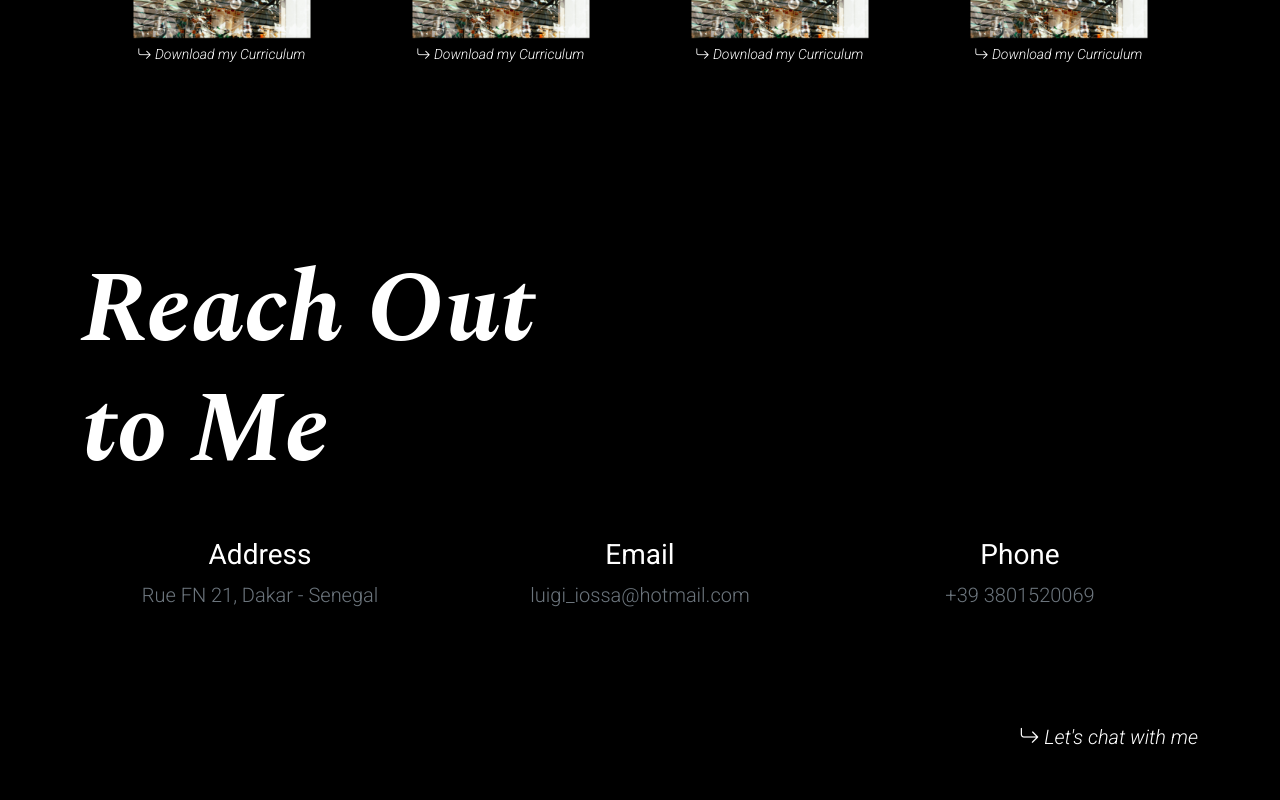
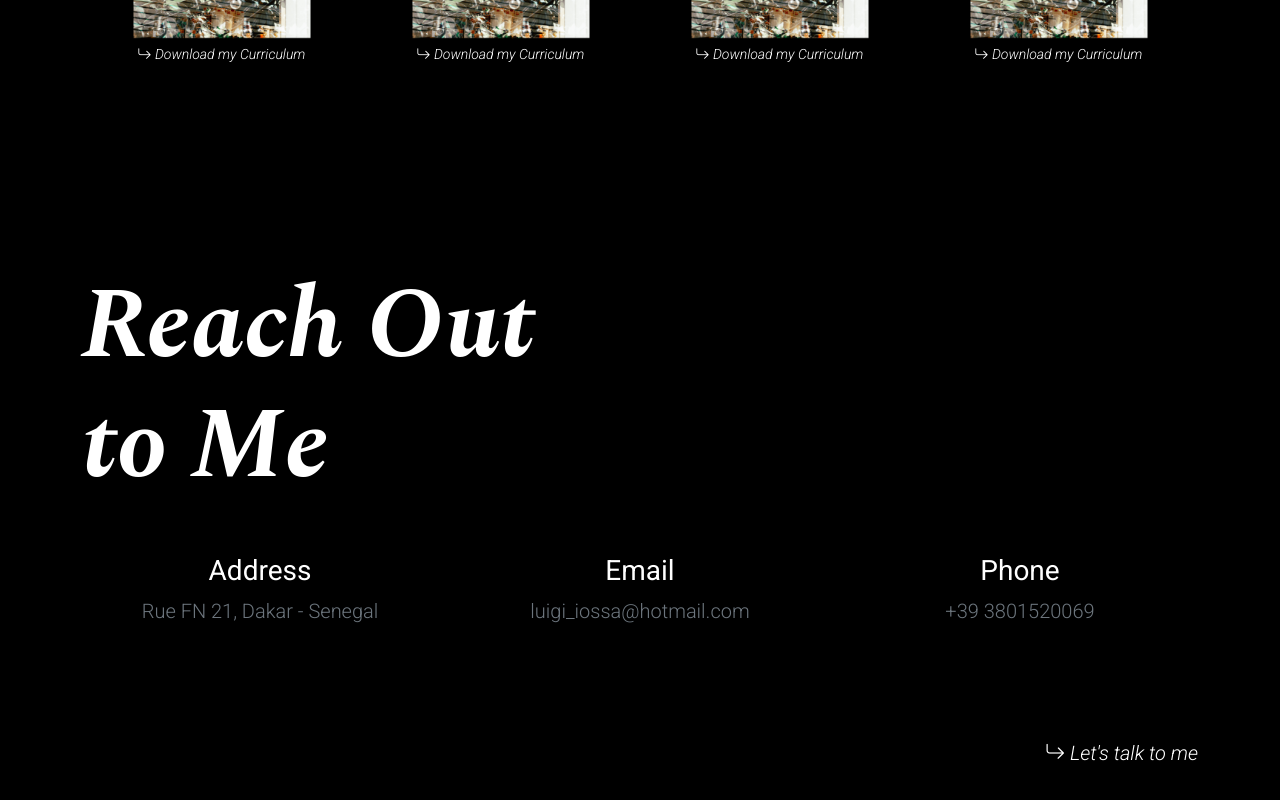
Before and after one commit to Luigi-stack/my-portfolio, a React (Vite) app: page / in a window 1280 px wide. Shown: the part 1940-2740 px from the top of the page. Built offline with nearby package versions, Linux system fonts and the light colour scheme.

Commit message:
let's talk to me

```diff
--- a/src/App.css
+++ b/src/App.css
@@ -40,5 +40,5 @@
 }
 
 #contact {
-  margin-top: 7.5rem;
+  margin-top: 8.5rem;
 }
--- a/src/components/Contact.jsx
+++ b/src/components/Contact.jsx
@@ -49,7 +49,7 @@
                     <Col className="d-flex justify-content-end my-5">
                         <p>
                             {/* eslint-disable-next-line react/no-unescaped-entities */}
-                            <a href="https://api.whatsapp.com/send/?phone=393801520069&text&type=phone_number&app_absent=0" className="link-offset-2 link-underline link-underline-opacity-0"><i className="bi bi-arrow-return-right text-white fs-5"> Let's chat with me</i></a>
+                            <a href="https://api.whatsapp.com/send/?phone=393801520069&text&type=phone_number&app_absent=0" className="link-offset-2 link-underline link-underline-opacity-0"><i className="bi bi-arrow-return-right text-white fs-5"> Let's talk to me</i></a>
                         </p>
                     </Col>
                 </Row>
```
